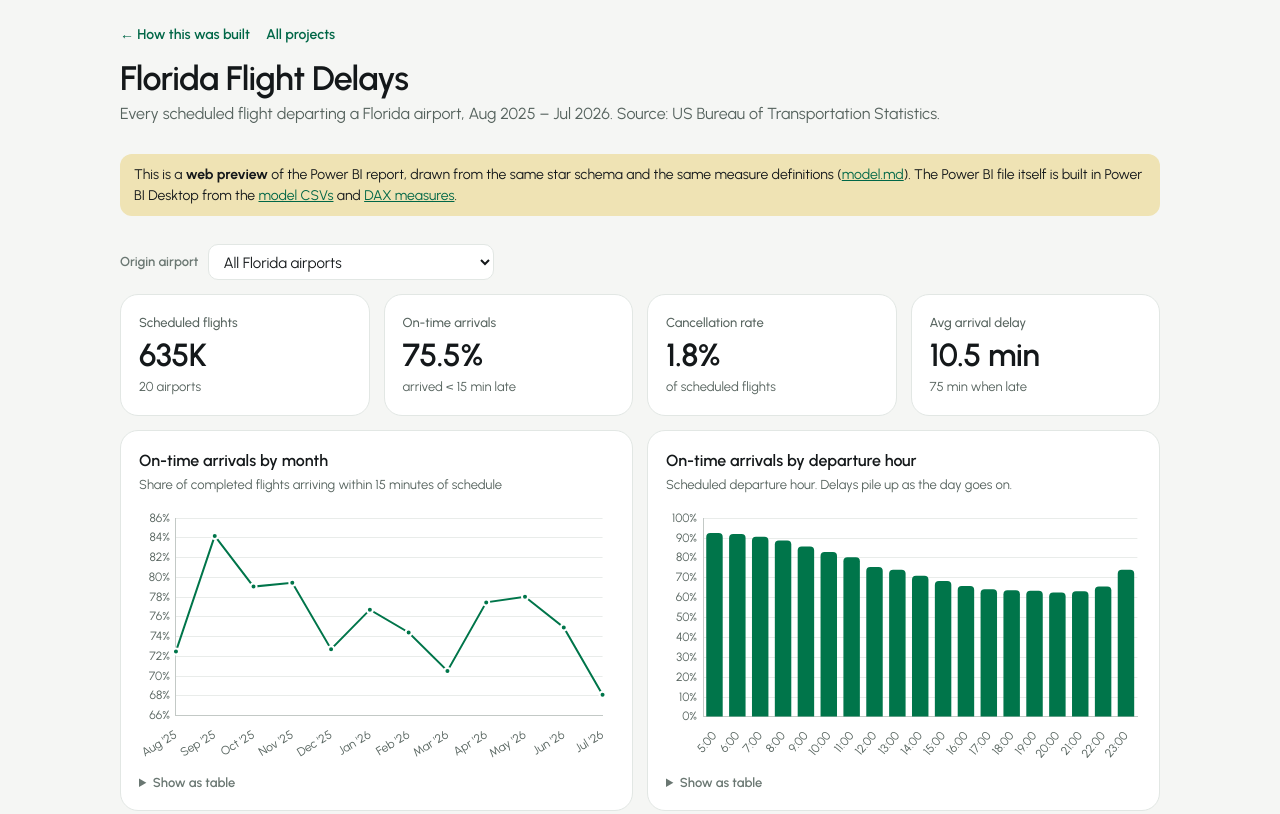
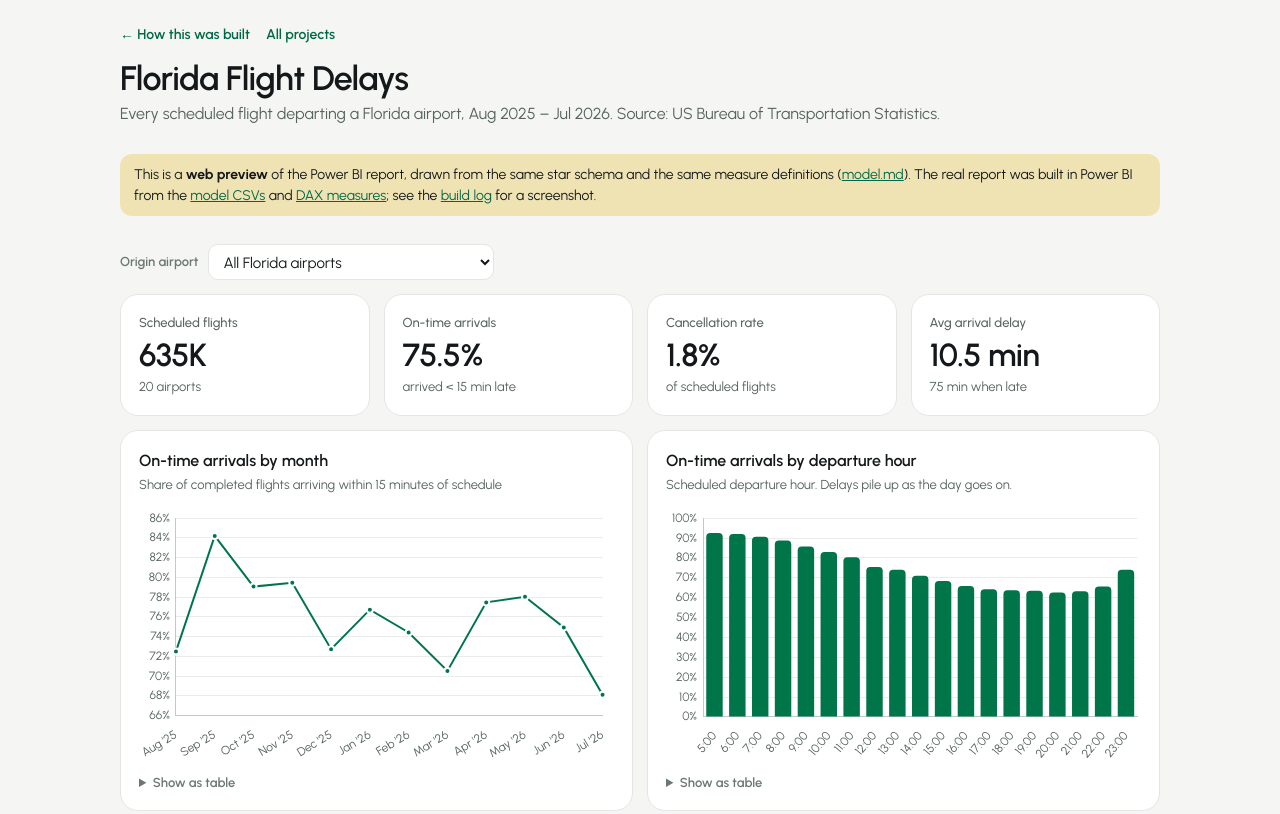
Before and after one commit to mrrishit909/florida-flight-delays, a plain HTML site: page preview/index.html in a window 1280 px wide. Shown: the top 814 px of the page. Drawn offline with nearby package versions, Linux system fonts and the light colour scheme.

Commit message:
Step 8: report page built in Power BI (web); screenshot and docs updated
Co-Authored-By: Claude Opus 5.5 <noreply@anthropic.com>

```diff
--- a/preview/index.html
+++ b/preview/index.html
@@ -72,7 +72,7 @@ footer{text-align:center;font-size:13px;color:var(--label)}
     <h1>Florida Flight Delays</h1>
     <p class="sub">Every scheduled flight departing a Florida airport, <span id="period"></span>. Source: US Bureau of Transportation Statistics.</p>
   </header>
-  <p class="note">This is a <b>web preview</b> of the Power BI report, drawn from the same star schema and the same measure definitions (<a href="https://github.com/mrrishit909/florida-flight-delays/blob/main/model.md">model.md</a>). The Power BI file itself is built in Power BI Desktop from the <a href="https://github.com/mrrishit909/florida-flight-delays/tree/main/model">model CSVs</a> and <a href="https://github.com/mrrishit909/florida-flight-delays/blob/main/measures.dax">DAX measures</a>.</p>
+  <p class="note">This is a <b>web preview</b> of the Power BI report, drawn from the same star schema and the same measure definitions (<a href="https://github.com/mrrishit909/florida-flight-delays/blob/main/model.md">model.md</a>). The real report was built in Power BI from the <a href="https://github.com/mrrishit909/florida-flight-delays/tree/main/model">model CSVs</a> and <a href="https://github.com/mrrishit909/florida-flight-delays/blob/main/measures.dax">DAX measures</a>; see the <a href="../">build log</a> for a screenshot.</p>
 
   <div class="filters">
     <label for="airport">Origin airport</label>
```
Also changed, not shown: screenshots/report.png (added), 1 other file.
